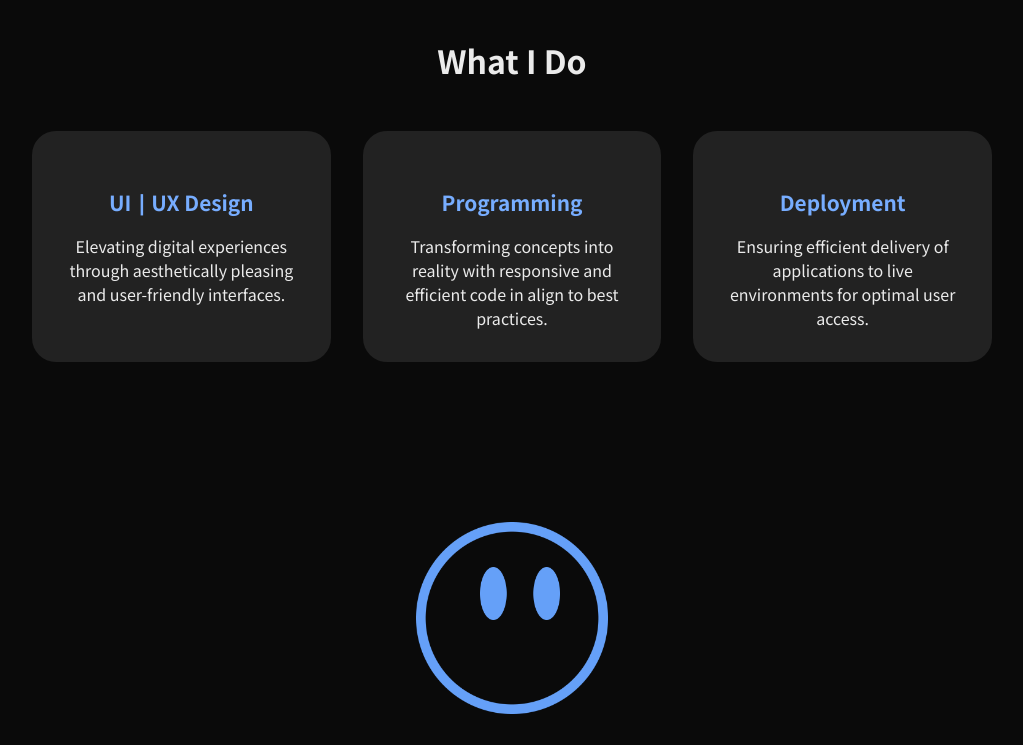
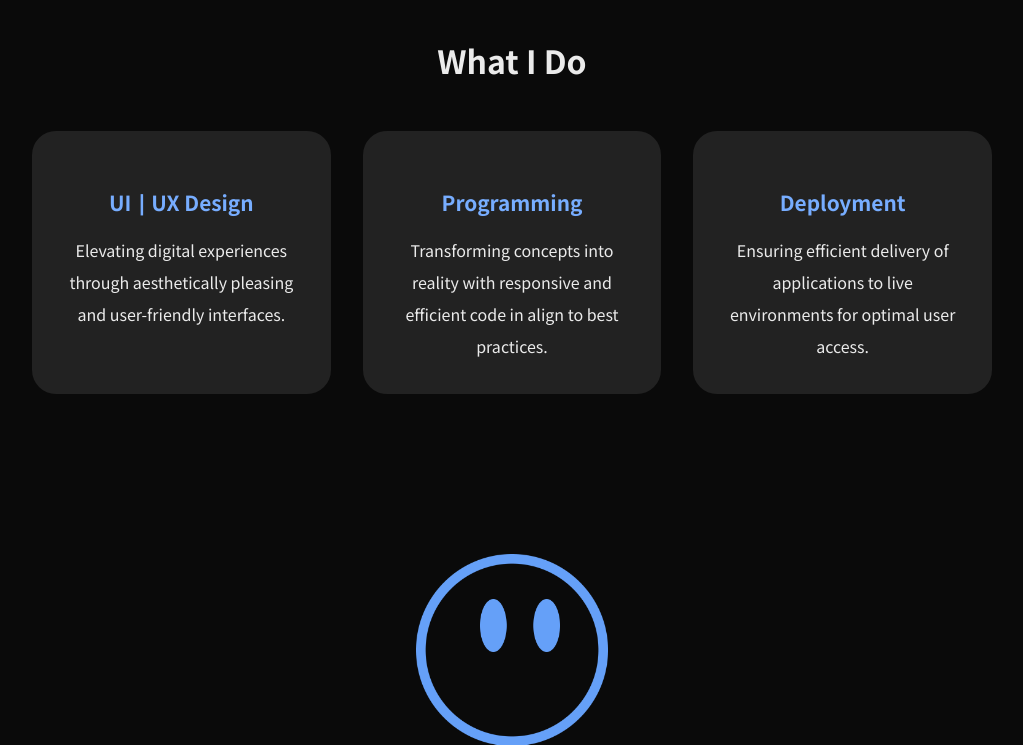
Before and after one commit to jetsgarcia/lab2, a PHP site: page / in a window 1280 px wide. Shown: the part 1744-2489 px from the top of the page, without its empty margins (128-1151 px from the left). Run offline with PHP 8.4, Linux system fonts and the light colour scheme; some libraries are stand-ins or nearby versions.

Commit message:
Adjusted the line height for What I Do section

```diff
--- a/week3/assets/styles.css
+++ b/week3/assets/styles.css
@@ -82,7 +82,7 @@ header a:hover {
 .about-me {
   padding: 5rem 10rem;
   display: flex;
-  background-color: #111;
+  background-color: #0a0a0a;
 }
 .about-me .pic img {
   border-radius: 2rem;
@@ -145,6 +145,9 @@ header a:hover {
   border-radius: 1.5rem;
   padding: 2rem 2rem;
   text-align: center;
+}
+.what-i-do .container > div .desc {
+  line-height: 2;
 }
 .what-i-do .container > div .title {
   font-size: 1.3rem;
--- a/week3/assets/styles.scss
+++ b/week3/assets/styles.scss
@@ -49,7 +49,7 @@ header {
     left: 50%;
     transform: translate(-50%, -30%);
     width: 100%;
-    height: 100vw; // Use 100vw for a perfect circle
+    height: 100vw;
     background: radial-gradient(circle, #2f3cad, #181f5a, #060816, #000000);
     filter: blur(20px);
     z-index: -1;
@@ -93,7 +93,7 @@ header {
 .about-me {
   padding: $section-padding;
   display: flex;
-  background-color: #111;
+  background-color: #0a0a0a;
 
   .pic img {
     border-radius: 2rem;
@@ -167,6 +167,10 @@ header {
       padding: 2rem 2rem;
       text-align: center;
 
+      .desc {
+        line-height: 2;
+      }
+
       .title {
         font-size: 1.3rem;
         margin: 1.5rem 0 1rem;
```
Also changed, not shown: 1 other file.
